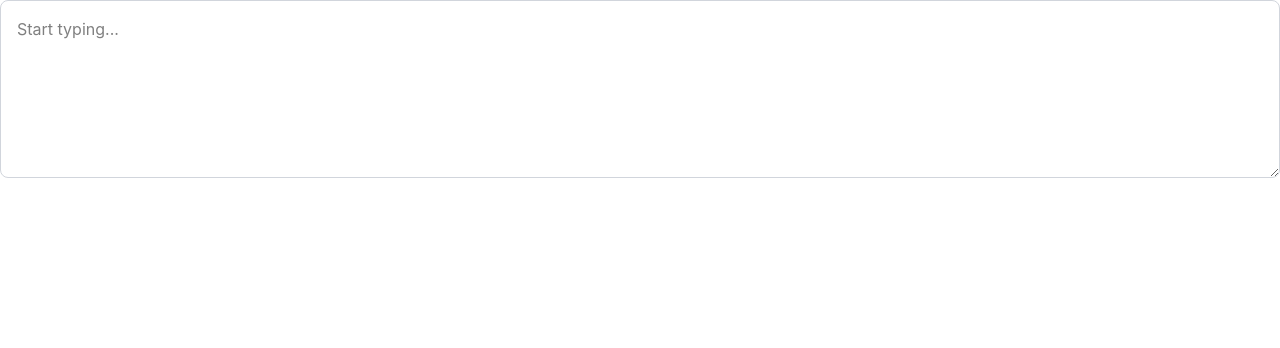
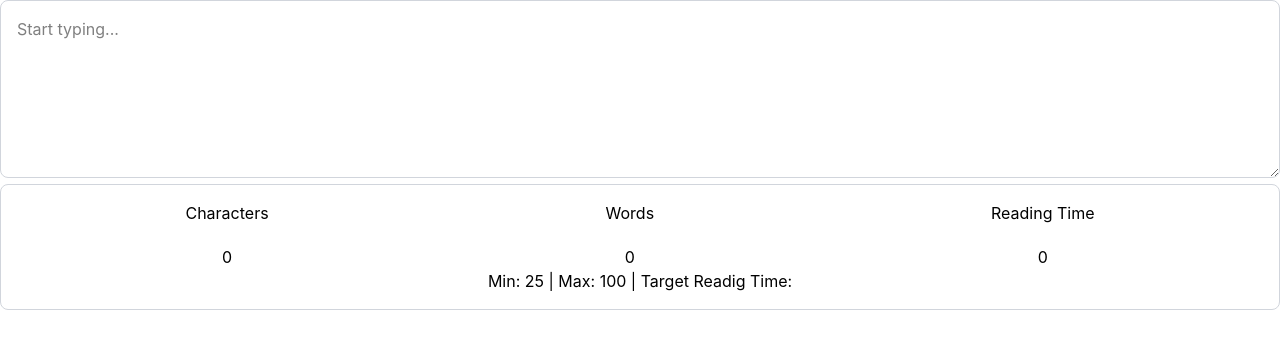
Before and after one commit to Shanu-Priya-ds/react-character-counter, a React (Vite) app: page / in a window 1280 px wide. Shown: the top 348 px of the page. Built offline with nearby package versions, Linux system fonts and the light colour scheme.

Commit message:
updated code for StatsDisplay and CharacterCount component. StatsDisplay:Loads TextInput component and handle stats update on change of text

```diff
--- a/src/App.tsx
+++ b/src/App.tsx
@@ -1,15 +1,10 @@
-import { useState } from 'react'
 import './App.css'
-import { TextInput } from './components/TextInput/TextInput'
+import StatsDisplay from './components/StatsDisplay/StatsDisplay'
 
 function App() {
-  const [count, setCount] = useState(0)
- const handleTextChange=()=>{
-
- }
   return (
     <>
-      <TextInput onTextChange={handleTextChange}></TextInput>
+      <StatsDisplay/>
     </>
   )
 }
--- a/src/components/CharacterCounter/CharacterCounter.tsx
+++ b/src/components/CharacterCounter/CharacterCounter.tsx
@@ -0,0 +1,9 @@
+import type { CharacterCounterProps } from "../../types";
+
+
+function CharacterCount({minWords,maxWords,targetReadingTime}:CharacterCounterProps){
+    return(<>
+    <span>Min: {minWords} | Max: {maxWords} | Target Readig Time:{targetReadingTime}</span>
+    </>);
+}
+export default CharacterCount;
--- a/src/components/StatsDisplay/StatsDisplay.tsx
+++ b/src/components/StatsDisplay/StatsDisplay.tsx
@@ -0,0 +1,41 @@
+import { useState } from "react";
+import { TextInput } from "../TextInput/TextInput";
+import CharacterCount from "../CharacterCounter/CharacterCounter";
+
+
+function StatsDisplay(){
+    const[stats, setStats] = useState({ characterCount: 0, wordCount: 0, readingTime: 0});
+
+     const handleTextChange=(text:string)=>{
+        let updatedStats = {characterCount: text.length,
+            wordCount:6,//calculate word count
+            readingTime:0.01 //calculate reading time
+         }
+
+         setStats(updatedStats);
+
+
+    }
+    return(<><TextInput onTextChange={handleTextChange}></TextInput>
+    <div className="w-full p-4 border border-gray-300 rounded-lg focus:ring-2 focus:ring-blue-500 focus:border-blue-500 " >
+       <div className="flex justify-around">
+        <div className=" flex flex-col gap-5">
+            <p>Characters</p>
+            <p className="self-center">{stats.characterCount}</p>
+        </div>
+        <div className=" flex flex-col gap-5">
+            <p>Words</p>
+            <p className="self-center">{stats.wordCount}</p>
+        </div>
+        <div className=" flex flex-col gap-5">
+            <p>Reading Time</p>
+            <p className="self-center">{stats.readingTime}</p>
+        </div>
+        </div>
+        <div className="flex justify-around"> <CharacterCount minWords={25} maxWords={100}></CharacterCount></div>
+       </div>
+
+
+    </>);
+}
+export default StatsDisplay;
```
